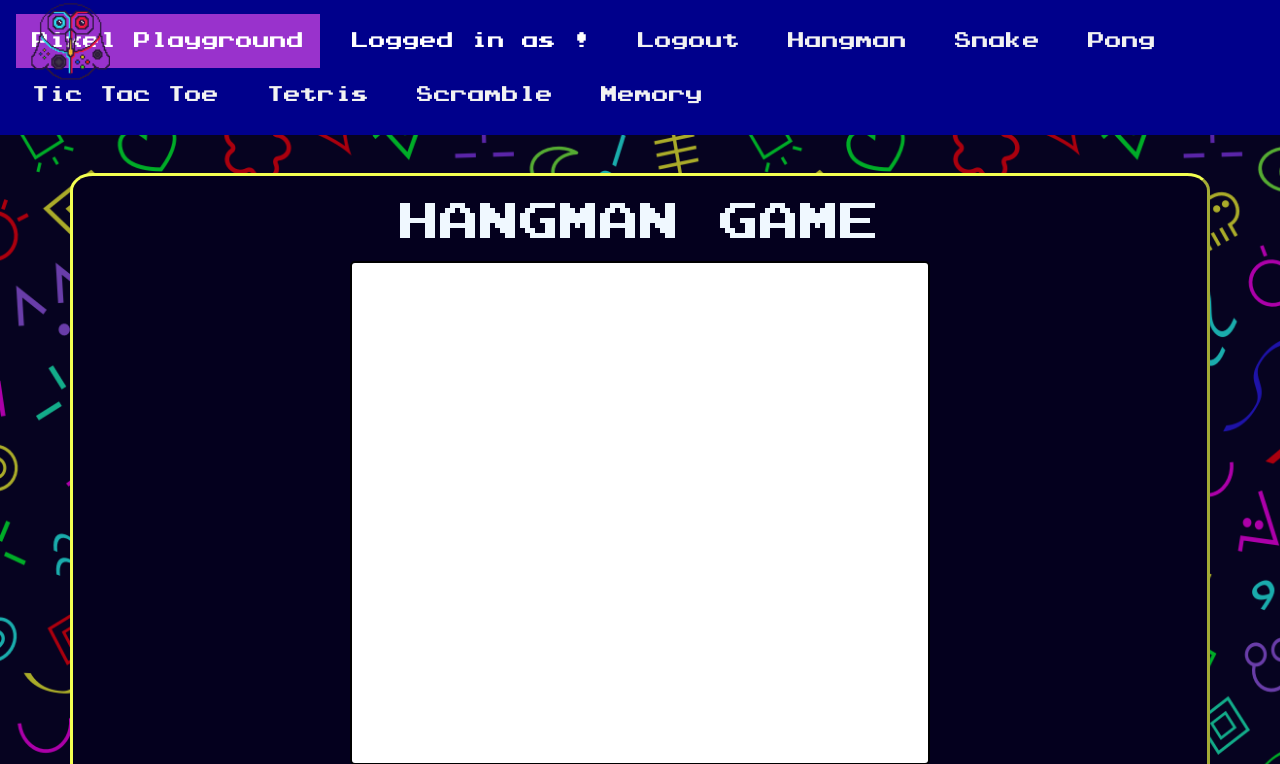
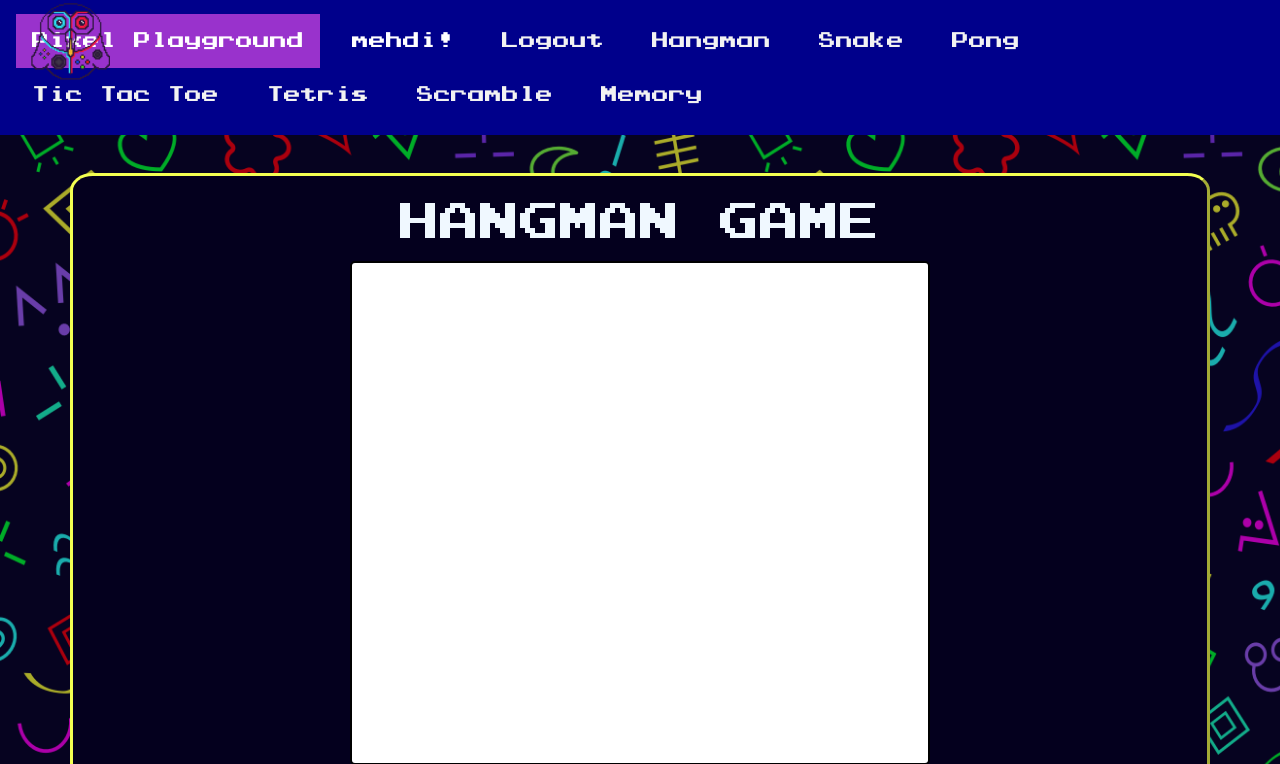
Before and after one commit to LilboX3/ITproj_PixelPlayground, a PHP site: page /Hangman.php in a window 1280 px wide. Shown: the top 764 px of the page. Run offline with PHP 8.4, Linux system fonts and the light colour scheme; a user stored in the database is signed in.

Commit message:
name is saved in navbar

```diff
--- a/navbar.php
+++ b/navbar.php
@@ -31,7 +31,7 @@ session_start();
                 <?php if(!isset($_SESSION['username'])){?>
                 <a href="login.php">Login</a>
                 <?php } else {?>
-                <a style="color:white;">Logged in as <?php $_SESSION['username']?>!</a>
+                <a style="color:white;"><?php echo $_SESSION['username'];?>!</a>
                 <?php } ?>
                 <?php if(isset($_SESSION['username'])){?>
                 <a href="logout.php">Logout</a>
```
